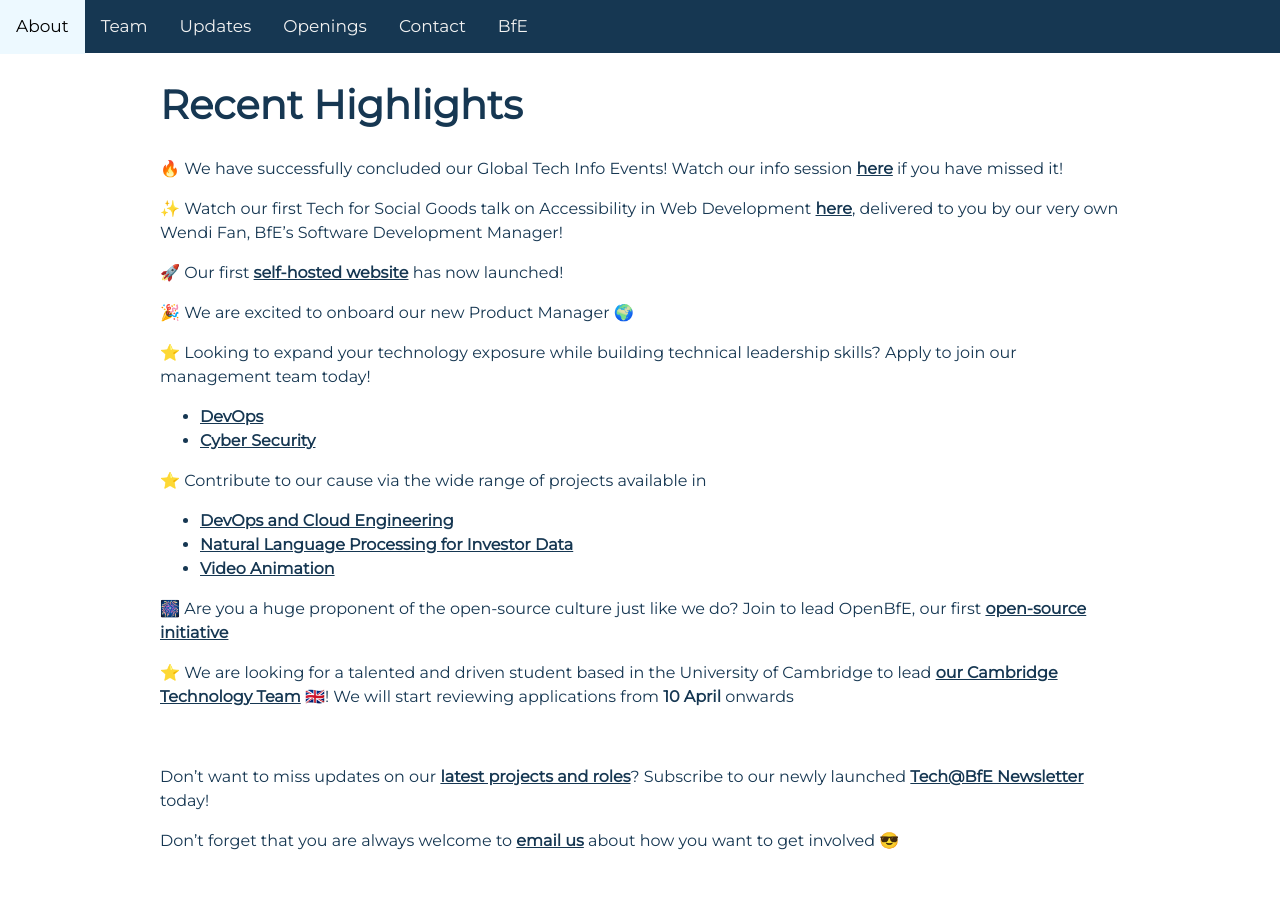
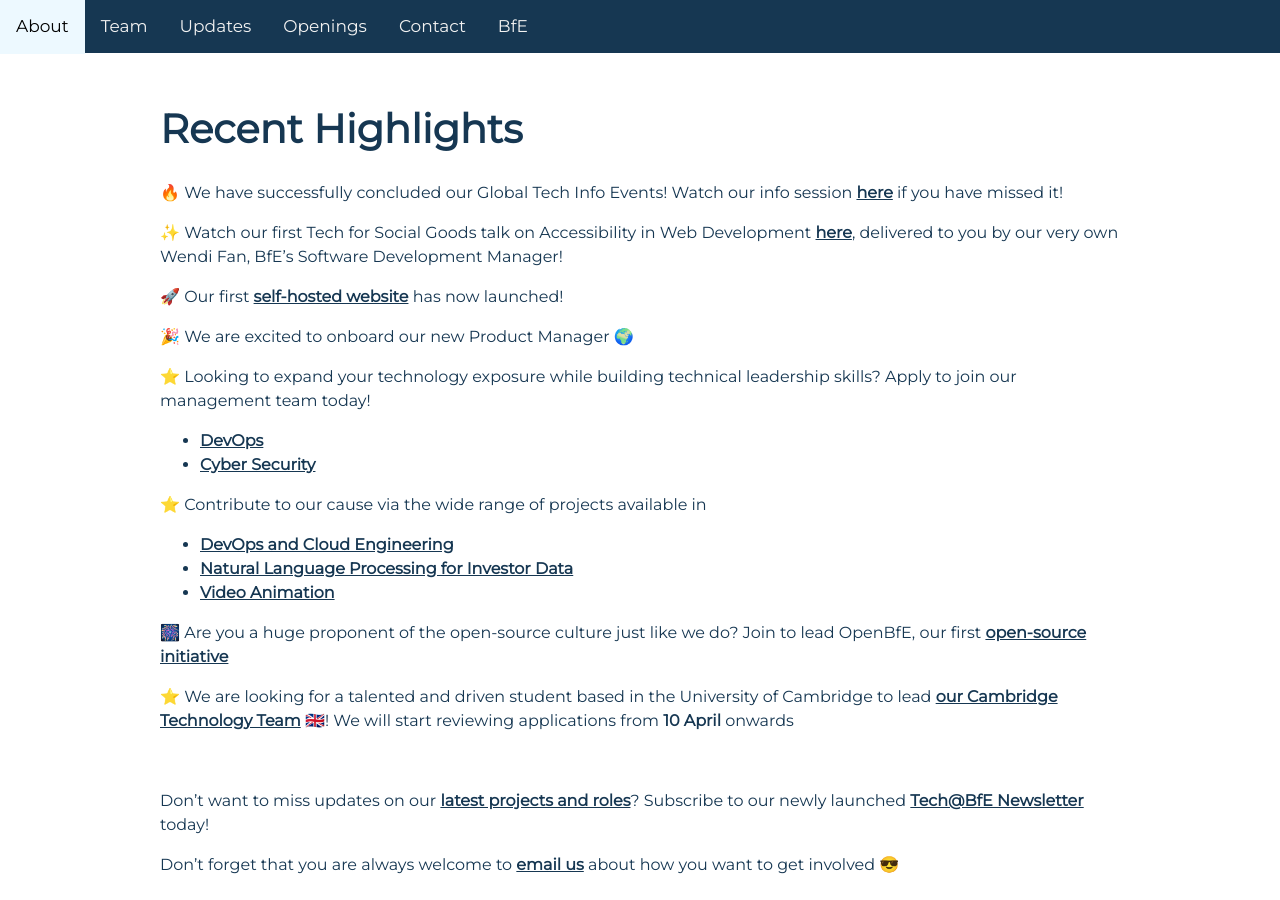
Before and after one commit to BfE-Technology/BfE-Technology.github.io, a Jekyll site: the page built from test.md, in a window 1280 px wide and 900 px high. Built offline with Jekyll 4.4.1, drawn with Linux system fonts in a browser that asks for light colours; nearby versions of some CDN libraries.

Commit message:
Update subpage.html

```diff
--- a/_layouts/subpage.html
+++ b/_layouts/subpage.html
@@ -3,6 +3,7 @@
   {% include head.html %}
   <body>
       {% include menu.html %}
+      {% include menu-spacer.html %}
       <section id="about">
         {% include about.html %}
       </section>
```
